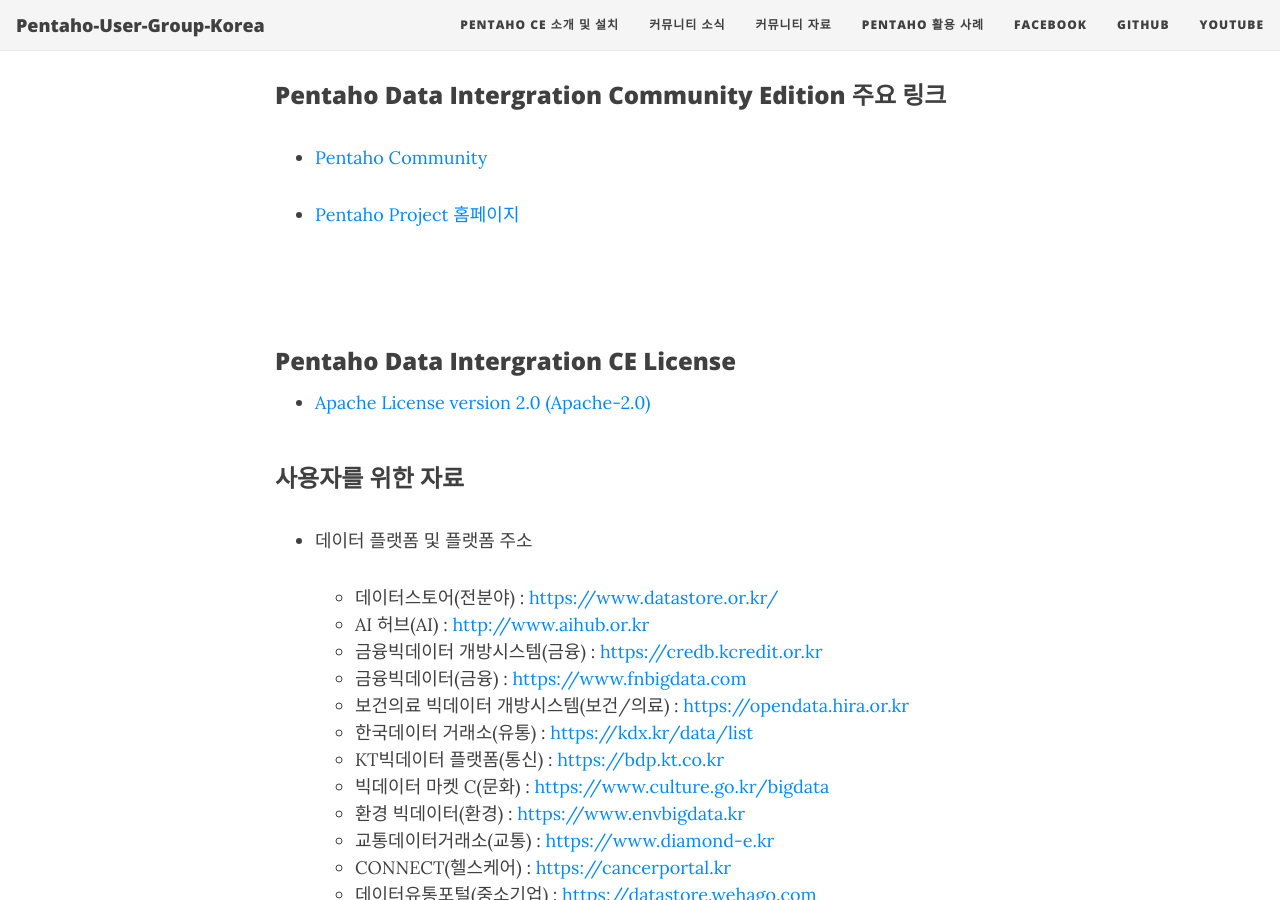
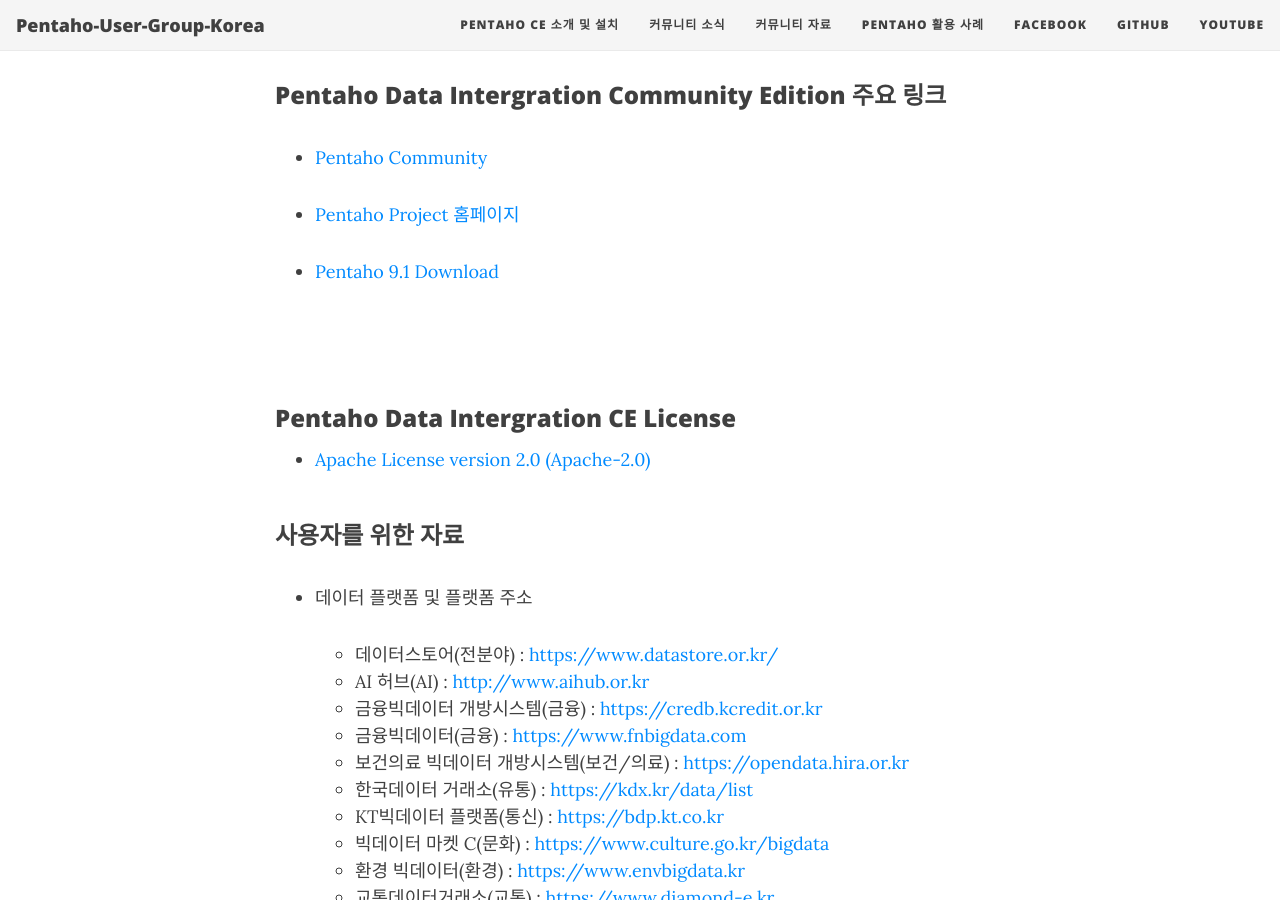
Before and after one commit to Pentaho-User-Group-Korea/Pentaho-User-Group-Korea.github.io, a Jekyll site: the page built from reference.md, in a window 1280 px wide and 900 px high, scrolled down 598 px. Built offline with Jekyll 4.4.1, drawn with Linux system fonts in a browser that asks for light colours; nearby versions of some CDN libraries.

Commit message:
Update reference.md

```diff
--- a/reference.md
+++ b/reference.md
@@ -23,6 +23,8 @@ title: 커뮤니티 자료
 * [Pentaho Community](https://community.hitachivantara.com/s/pentaho)
 
 * [Pentaho Project 홈페이지](https://www.hitachivantara.com/en-us/products/data-management-analytics/pentaho.html)
+
+* [Pentaho 9.1 Download](https://sourceforge.net/projects/pentaho/files/Pentaho%209.1/)
 
 <br/>
 <br/>
```
